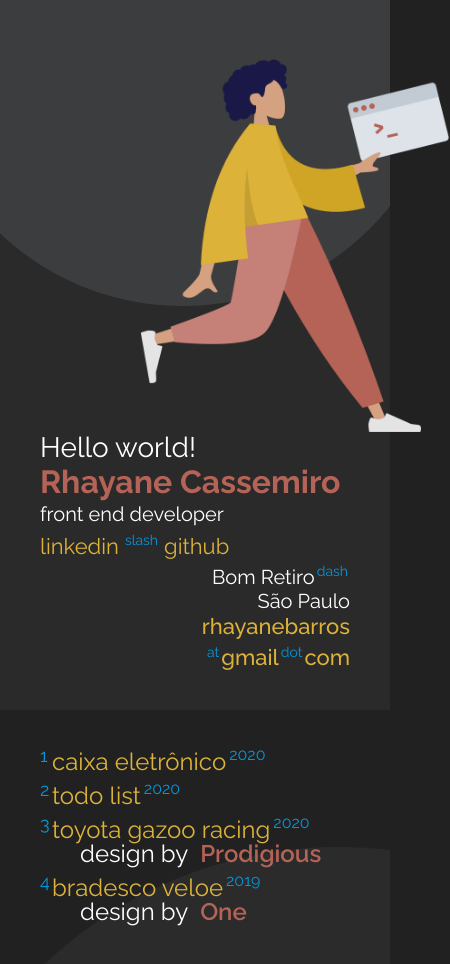
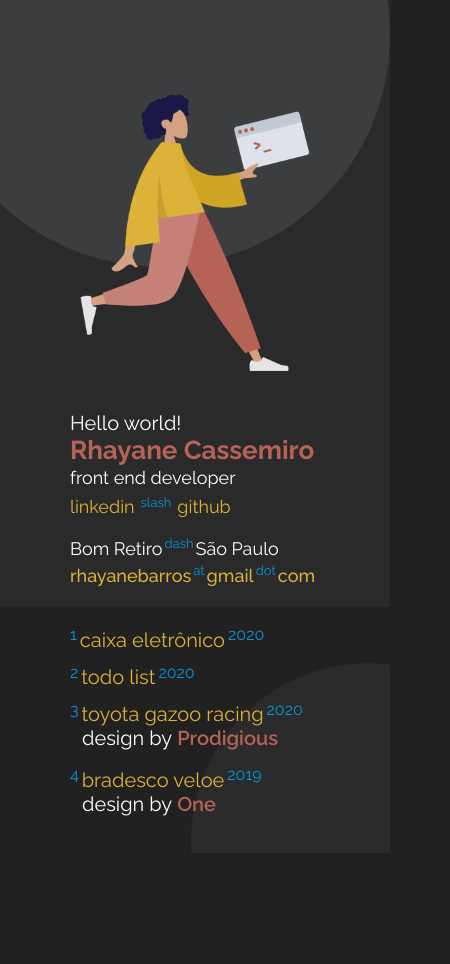
Before and after one commit to rhayanebarros/vue-projects, a Vue app: page / in a window 390 px wide. Shown: the top 964 px of the page, 450 px wide, since content can reach past the window. After the commit the page ends 853 px from the top, so only its background shows below. Built offline with nearby package versions, Linux system fonts and the light colour scheme.

Commit message:
[WIP] ajustei responsivo.'

```diff
--- a/src/assets/style/_mixins.scss
+++ b/src/assets/style/_mixins.scss
@@ -0,0 +1,26 @@
+//  breakpoints.
+$breakpoints: (
+  sm: 320px,
+  md: 640px,
+  lg: 1024px,
+  xl: 1280px,
+);
+
+// e.g: @include above(s) {}
+@mixin above($breakpoint) {
+  @if map-has-key($breakpoints, $breakpoint) {
+    $breakpoint-value: map-get($breakpoints, $breakpoint);
+    @media (min-width: $breakpoint-value) {
+      @content;
+    }
+  } @else {
+    @warn 'Invalid breakpoint: #{$breakpoint}.';
+  }
+}
+
+// vertical align
+@mixin vertical-align() {
+  position: relative;
+  top: 50%;
+  transform: perspective(1px) translateY(-50%);
+}
--- a/src/components/CaixaEletronico.vue
+++ b/src/components/CashMachine.vue
@@ -1,10 +1,9 @@
 <template>
-  <section class="caixa-eletronico">
-    <Return />
+  <section class="cash-machine">
 
-    <div class="caixa-eletronico__container">
+    <div class="cash-machine__container">
 
-      <h1 class="caixa-eletronico__container__title">Banco do Dev</h1>
+      <h1 class="cash-machine__container__title">Banco do Dev</h1>
 
       <form>
         <h3>Digite o valor para saque:</h3>
@@ -36,7 +35,7 @@
       </form>
     </div>
 
-    <div class="caixa-eletronico__requisitos">
+    <div class="cash-machine__requirements">
       <h5>requisitos:</h5>
       <ul>
         <li>O caixa deve entregar o menor número possível de notas;</li>
@@ -47,13 +46,9 @@
 </template>
 
 <script>
-import Return from '@/components/shared/Return.vue'
 
 export default {
-  name: 'CaixaEletronico',
-  components: {
-    Return
-  },
+  name: 'CashMachine',
   methods: {
     somenteNumero (e) {
       var tecla = window.event ? event.keyCode : e.which
@@ -116,7 +111,7 @@
 <!-- Add "scoped" attribute to limit CSS to this component only -->
 <style scoped lang="scss">
 
-.caixa-eletronico {
+.cash-machine {
   padding: 0 40px;
 
   &__container {
@@ -222,7 +217,7 @@
     }
   }
 
-  &__requisitos {
+  &__requirements {
     max-width: 450px;
     margin: 80px auto 0;
     width: 100%;
--- a/src/components/HomeContent.vue
+++ b/src/components/HomeContent.vue
@@ -38,7 +38,7 @@
     <div class="home-content__list">
       <ol>
         <li>
-          <router-link to="/caixa" title="caixa eletrônico">caixa eletrônico</router-link><span>2020</span>
+          <router-link to="/bank" title="caixa eletrônico">caixa eletrônico</router-link><span>2020</span>
         </li>
         <li>
           <router-link to="/about" title="todo list">todo list</router-link><span>2020</span>
@@ -76,12 +76,35 @@
 
   &__header {
     background: $header url('../assets/images/oval-1.png') no-repeat left top;
+    background-size: contain;
+    padding: 20px;
+
+    @include above(md) {
+      padding: 40px 20px;
+      background-size: inherit;
+    }
+
+    @include above(lg) {
       padding: 40px;
+    }
+
+    @include above(xl) {
+      padding: 100px;
+    }
 
     &__img {
-      max-width: 400px;
+      max-width: 230px;
       width: 100%;
-      margin-left: 100px;
+      margin: 60px auto 0;
+
+      @include above(md) {
+        max-width: 349px;
+        margin: 0;
+      }
+
+      @include above(xl) {
+        max-width: 480px;
+      }
     }
 
     &__cols,
@@ -93,29 +116,70 @@
     &__col2,
     &__img,
     &__cols {
+      display: block;
+
+      @include above(md) {
         display: inline-block;
+      }
+    }
+
+    &__cols {
+      width: 100%;
+      max-width: 250px;
+      margin: 40px auto 0;
+
+      @include above(md) {
+        margin: 20px 0 0 0;
+        max-width: 100%;
+      }
+
+      @include above(lg) {
+        max-width: 595px;
+        margin: 60px 0 0 0;
+        vertical-align: middle;
+      }
+
+      @include above(xl) {
+        max-width: 600px;
+        margin: 100px 0 60px;
+      }
     }
 
     &__col1 {
       h2 {
         color: $white;
+        font-size: 20px;
+        line-height: 24px;
+        font-weight: $regular;
+
+        @include above(md) {
           font-size: 28px;
           line-height: 32px;
-        font-weight: $regular;
+        }
       }
 
       h1 {
         color: $rust;
+        font-size: 26px;
+        line-height: 30px;
+        font-weight: $bold;
+
+        @include above(md) {
           font-size: 32px;
           line-height: 36px;
-        font-weight: $bold;
+        }
       }
 
       h3 {
         color: $white;
+        font-size: 18px;
+        line-height: 26px;
+        font-weight: $regular;
+
+        @include above(md) {
           font-size: 20px;
           line-height: 28px;
-        font-weight: $regular;
+        }
       }
 
       ul {
@@ -123,6 +187,67 @@
         margin-top: 5px;
         li a {
           color: $yellow;
+          font-size: 18px;
+          line-height: 22px;
+
+          @include above(md) {
+            font-size: 22px;
+            line-height: 26px;
+          }
+        }
+
+        span {
+          color: $blue;
+          font-weight: $regular;
+          font-size: 13px;
+          margin: 0 6px;
+
+          @include above(md) {
+            font-size: 14px;
+          }
+        }
+      }
+    }
+
+    &__col2 {
+      margin-top: 15px;
+
+      @include above(md) {
+        margin-top: 0;
+        text-align: right;
+      }
+
+      h2 {
+        color: $white;
+        font-weight: $regular;
+        font-size: 18px;
+        line-height: 22px;
+
+        @include above(md) {
+          font-size: 20px;
+          line-height: 24px;
+        }
+
+        span {
+          color: $blue;
+          font-weight: $regular;
+          font-size: 13px;
+          margin: 0 2px;
+          display: inline-block;
+          vertical-align: super;
+
+          @include above(md) {
+            font-size: 14px;
+          }
+        }
+      }
+      h3 a {
+        color: $yellow;
+        font-size: 18px;
+        line-height: 22px;
+        font-weight: $medium;
+
+        @include above(md) {
           font-size: 22px;
           line-height: 26px;
         }
@@ -130,96 +255,110 @@
         span {
           color: $blue;
           font-weight: $regular;
-          font-size: 14px;
-          margin: 0 6px;
-        }
-      }
-    }
-
-    &__col2 {
-      margin-left: 150px;
-      text-align: right;
-      h2 {
-        color: $white;
-        font-weight: $regular;
-        font-size: 20px;
-        line-height: 24px;
-
-        span {
-          color: $blue;
-          font-weight: $regular;
-          font-size: 14px;
+          font-size: 13px;
           margin: 0 2px;
           display: inline-block;
           vertical-align: super;
+          @include above(md) {
+            font-size: 14px;
           }
-      }
-      h3 a {
-        color: $yellow;
-        font-size: 22px;
-        line-height: 26px;
-        font-weight: $medium;
-
-        span {
-          color: $blue;
-          font-weight: $regular;
-          font-size: 14px;
-          margin: 0 2px;
-          display: inline-block;
-          vertical-align: super;
         }
       }
     }
   }
 
   &__list {
+    padding: 20px;
+    background: $jobs url('../assets/images/oval-2.png') no-repeat right bottom;
+    background-size: contain;
+
+    @include above(md) {
+      padding: 40px 20px;
+      min-height: 400px;
+      background-size: inherit;;
+    }
+
+    @include above(lg) {
       padding: 40px;
-    background: $jobs url('../assets/images/oval-2.png') no-repeat right bottom;
-    min-height: 594px;
+    }
+
+    @include above(xl) {
+      padding: 100px;
+    }
 
     ol {
       counter-reset: li;
       display: block;
+      width: 100%;
+      max-width: 250px;
+      margin: 0 auto;
+
+      @include above(md) {
+        width: inherit;
+        max-width: inherit;
+      }
+
       li {
         position: relative;
         counter-increment: li;
-        margin-bottom: 10px;
+        margin-bottom: 15px;
 
         &::before {
           content: counter(li);
           color: $blue;
-          position: absolute;
-          top: -3px;
-          left: 0;
+          display: inline-block;
+          vertical-align: super;
           font-weight: $regular;
+          font-size: 16px;
+
+          @include above(md) {
             font-size: 18px;
+          }
         }
 
         a {
           color: $yellow;
-          margin-left: 12px;
+          margin-left: 3px;
           margin-right: 3px;
+          font-size: 20px;
+
+          @include above(md) {
             font-size: 24px;
+          }
         }
 
         span {
           color: $blue;
           font-size: 16px;
           font-weight: $regular;
-          position: absolute;
-          top: -3px;
+          display: inline-block;
+          vertical-align: super;
         }
 
         p {
           display: inline-block;
-          margin-left: 40px;
+          margin-left: 12px;
           color: $white;
+          font-size: 20px;
+          line-height: 28px;
+
+          @include above(md) {
+            margin-left: 10px;
             font-size: 24px;
+            line-height: 24px;
+          }
         }
 
         .design {
           color: $rust;
           font-weight: $semi-bold;
+          margin-left: 5px;
+          line-height: 28px;
+
+          @include above(md) {
+            margin-left: 12px;
+            line-height: 24px;
+          }
         }
       }
     }
--- a/src/components/shared/Return.vue
+++ b/src/components/shared/Return.vue
@@ -12,7 +12,7 @@
 
 <style scoped lang="scss">
 .nav {
-  margin-top: 40px;
+  padding: 40px 0 0 60px;
   a {
     font-size: 16px;
     font-weight: $medium;
--- a/src/router/index.js
+++ b/src/router/index.js
@@ -11,9 +11,9 @@
     component: Home
   },
   {
-    path: '/caixa',
-    name: 'Caixa',
-    component: () => import(/* webpackChunkName: "about" */ '../views/Caixa.vue')
+    path: '/bank',
+    name: 'Bank',
+    component: () => import(/* webpackChunkName: "about" */ '../views/Bank.vue')
   },
   {
     path: '/about',
--- /dev/null
+++ b/src/views/Bank.vue
@@ -0,0 +1,20 @@
+<template>
+  <div class="bank">
+    <Return />
+    <CashMachine/>
+  </div>
+</template>
+
+<script>
+// @ is an alias to /src
+import CashMachine from '@/components/CashMachine.vue'
+import Return from '@/components/shared/Return.vue'
+
+export default {
+  name: 'Bank',
+  components: {
+    Return,
+    CashMachine
+  }
+}
+</script>
--- a/src/views/Caixa.vue
+++ /dev/null
@@ -1,17 +0,0 @@
-<template>
-  <div class="caixa">
-    <CaixaEletronico/>
-  </div>
-</template>
-
-<script>
-// @ is an alias to /src
-import CaixaEletronico from '@/components/CaixaEletronico.vue'
-
-export default {
-  name: 'Caixa',
-  components: {
-    CaixaEletronico
-  }
-}
-</script>
```
Lines whose indentation alone changed are shown as unchanged.
